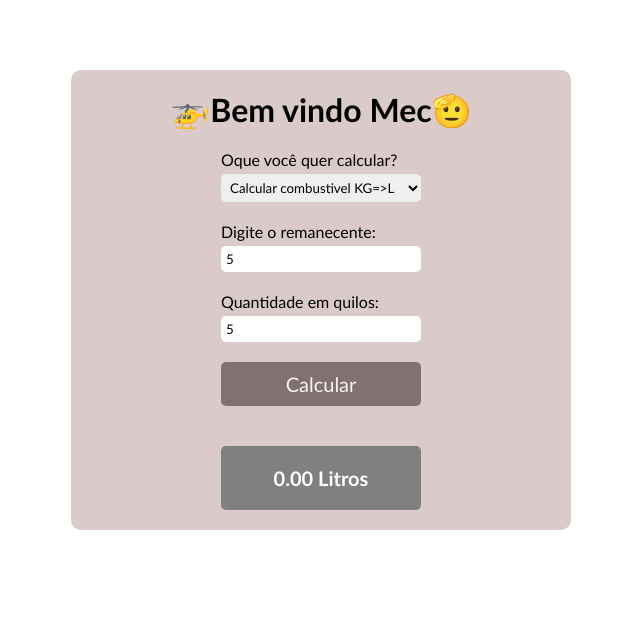
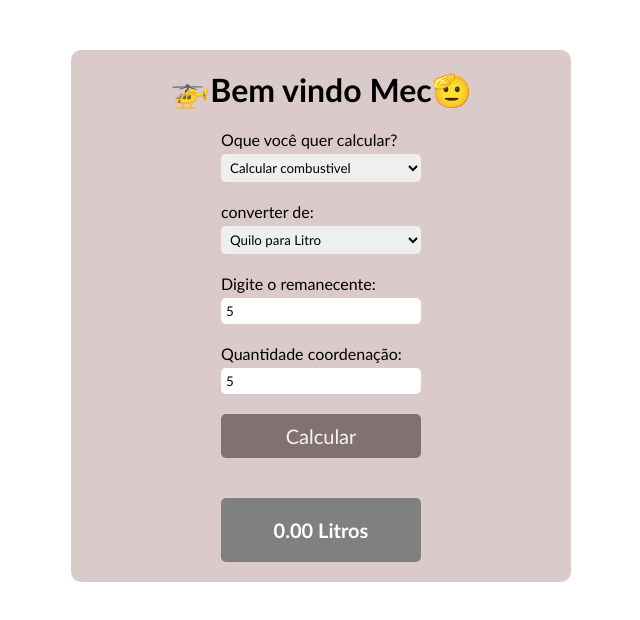
Before and after one commit to CristianSbarboza/torque-combst, a plain HTML site: page index.html in a window 1280 px wide. Both pictures are taken after typing "5", "5" into the empty fields and a click on the input "Calcular". Shown: the whole page, without its empty margins (319-959 px from the left). Drawn offline with Linux system fonts and the light colour scheme.

Commit message:
incrementacao de uma nova funcionalidade, agora alem de conversao de Kg para litro, tambem esta sendo possivel, converter de libras para litro

```diff
--- a/css/style.css
+++ b/css/style.css
@@ -8,12 +8,11 @@
 
 
     max-width: 500px;
-    margin: 70px auto;
+    margin: 50px auto;
 
     background-color: #dacaca;
 
     border-radius: 10px;
-
 
 }
 
--- a/index.html
+++ b/index.html
@@ -32,7 +32,7 @@
             <section id="container-function">
                 <label for="function">Oque você quer calcular?</label>
                 <select name="function" id="function" >
-                    <option value="combustivel">Calcular combustivel KG=>L</option>
+                    <option value="combustivel">Calcular combustivel</option>
                     <option value="torque">Calcular torque</option>
                 </select>
             </section>
@@ -40,11 +40,18 @@
             <section class="container" id="container-combustivel">
                 <form id="form-combustivel">
                     <div>
+                        <label for="unidade-fuel">converter de:</label>
+                        <select name="unidade-fuel" id="unidade-fuel">
+                            <option value="kg-l">Quilo para Litro</option>
+                            <option value="lb-l">Libra para Litro</option>
+                        </select>
+                    </div>
+                    <div>
                         <label for="remanecente">Digite o remanecente:</label>
                         <input id="remanecente" type="number" required placeholder="Remanecente">
                     </div>
                     <div>
-                        <label for="quilos">Quantidade em quilos:</label>
+                        <label for="quilos">Quantidade coordenação:</label>
                         <input id="quilos" type="number" required placeholder="Cordenação passou...">
                     </div>
                     <input id="btn-calcular" type="submit" value="Calcular">
@@ -55,7 +62,7 @@
             <section class="container display-active" id="container-torque">
                 <form id="form-torque">
                     <div id="container-unidadde-medida">
-                        <label for="unidadde-meedida">Qual você quer converter?</label>
+                        <label for="unidadde-meedida">Converter de:</label>
                         <select name="unidade-medida" id="unidade-medida">
                             <option value="lbft-nm">Libra-pé => Newton metro</option>
                             <option value="nm-lbft">Newton metro => Libra-pé</option>
--- a/js/calculoCombustivel.js
+++ b/js/calculoCombustivel.js
@@ -7,8 +7,17 @@ formCombustivel.addEventListener("submit", (e) => {
 
     const remanecente = parseFloat(document.querySelector("#remanecente").value);
     const quilos = parseFloat(document.querySelector("#quilos").value);
+    const unidadeFuel = document.querySelector('#unidade-fuel').value
 
-    const calculoLitros = (quilos - remanecente) / 0.8;
+
+    if(unidadeFuel === 'kg-l'){
+        calculoLitros = (quilos - remanecente) / 0.8;
+
+    }
+
+    if(unidadeFuel === 'lb-l'){
+        calculoLitros = ((quilos * 0.4536) - remanecente) / 0.8;
+    }
 
 
     const resultadoAnterior = document.querySelector("#result-combustivel");
@@ -23,4 +32,5 @@ formCombustivel.addEventListener("submit", (e) => {
 
     containerCombustivel.appendChild(containerResult)
 
+
 });
```
